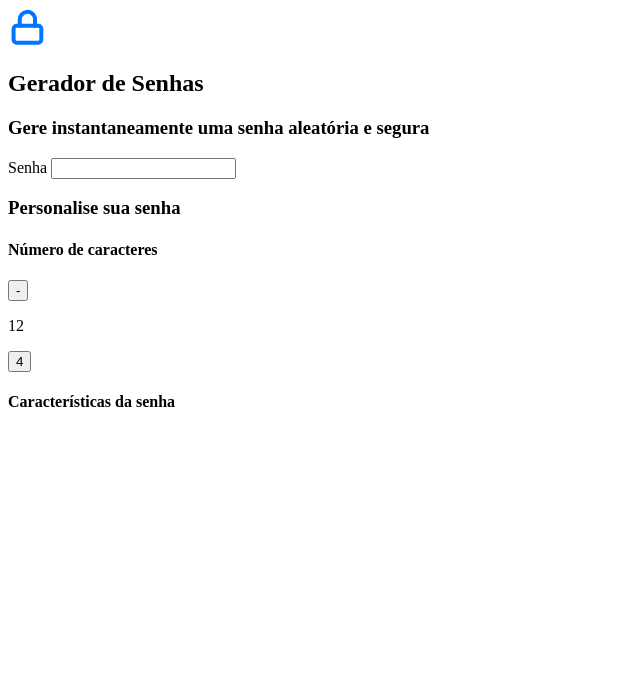
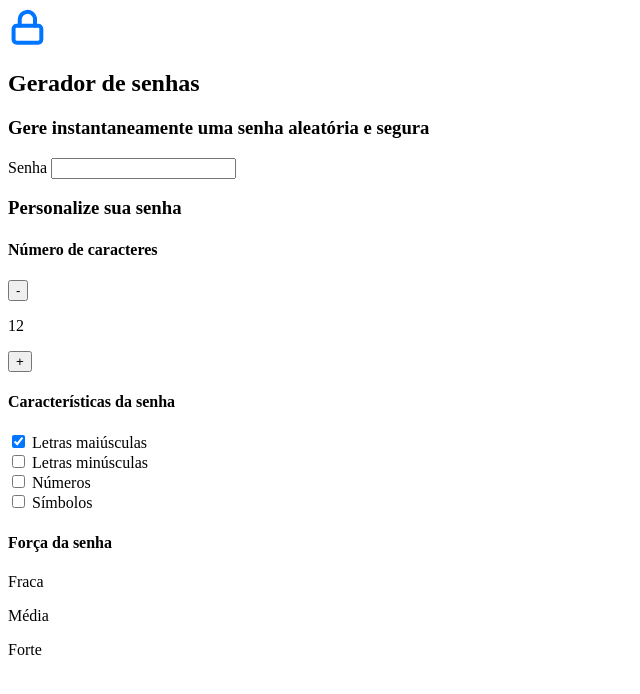
Before and after one commit to igoorzin/gerador_De_Senhas, a plain HTML site: page index.html in a window 1280 px wide. Shown: the whole page, without its empty margins (0-640 px from the left). Drawn offline with Linux system fonts and the light colour scheme.

Commit message:
Update index.html

```diff
--- a/index.html
+++ b/index.html
@@ -1,16 +1,18 @@
 <!DOCTYPE html>
-<html lang="en">
+<html lang="pt-br">
+
 <head>
     <meta charset="UTF-8">
     <meta name="viewport" content="width=device-width, initial-scale=1.0">
-    <title>Gerador de senhas</title>
+    <title>Gerador de senha</title>
     <link rel="stylesheet" href="style.css">
 </head>
+
 <body>
     <section class="conteudo">
         <div class="conteudo-titulo">
             <img src="unlock.svg" alt="cadeado fechado">
-   <h2 class="titulo-principal">Gerador de Senhas</h2>
+            <h2 class="titulo-principal">Gerador de senhas</h2>
             <h3 class="titulo-secundario">Gere instantaneamente uma senha aleatória e segura</h3>
         </div>
         <div class="conteudo-senha">
@@ -18,21 +20,50 @@
             <input name="senha" type="text" id="campo-senha" readonly>
         </div>
         <div class="parametro">
-    <h3 class="parametro-titulo">Personalise sua senha</h3>
-    <div class="parametro-coluna_senha">
+            <h3 class="parametro-titulo">Personalize sua senha</h3>
+            <div class="parametro-coluna__senha">
                 <div class="parametro-senha">
-        <h4 class="parametro-senha_titulo">Número de caracteres</h4>
+                    <h4 class="parametro-senha__titulo">Número de caracteres</h4>
                     <div class="parametro-senha-botoes">
-            <button class="parametro-senha_botao">-</button>
-            <p class="parametro-senha_texto">12</p>
-            <button class="parametro-senha_botao">4</button>
+                        <button class="parametro-senha__botao">-</button>
+                        <p class="parametro-senha__texto">12</p>
+                        <button class="parametro-senha__botao">+</button>
                     </div>
                 </div>
                 <div class="parametro-senha">
-        <h4 class="parametro-senha_titulo">Características da senha</h4>
+                    <h4 class="parametro-senha__titulo">Características da senha</h4>
+                    <div class="parametro-senha-checkbox">
+                        <input name="maiusculo" type="checkbox" class="checkbox" checked>
+                        <label for="maiusculo">Letras maiúsculas</label>
+                    </div>
+                    <div class="parametro-senha-checkbox">
+                        <input name="minusculo" type="checkbox" class="checkbox">
+                        <label for="minusculo">Letras minúsculas</label>
+                    </div>
+                    <div class="parametro-senha-checkbox">
+                        <input name="numero" type="checkbox" class="checkbox">
+                        <label for="numero">Números</label>
+                    </div>
+                    <div class="parametro-senha-checkbox">
+                        <input name="simbolo" type="checkbox" class="checkbox">
+                        <label for="simbolo">Símbolos</label>
+                    </div>
+                </div>
+                <div class="parametro-senha">
+                    <h4 class="parametro-senha__titulo">Força da senha</h4>
+                    <div class="barra"></div>
+                    <div class="forca fraca"></div>
+                    <div class="parametro-senha-textos">
+                        <p>Fraca</p>
+                        <p>Média</p>
+                        <p>Forte</p>
+                    </div>
+                    <p class="entropia"></p>
                 </div>
             </div>
         </div>
     </section>
+    <script src="main.js"></script>
 </body>
+
 </html>
```
Lines whose indentation alone changed are shown as unchanged.
